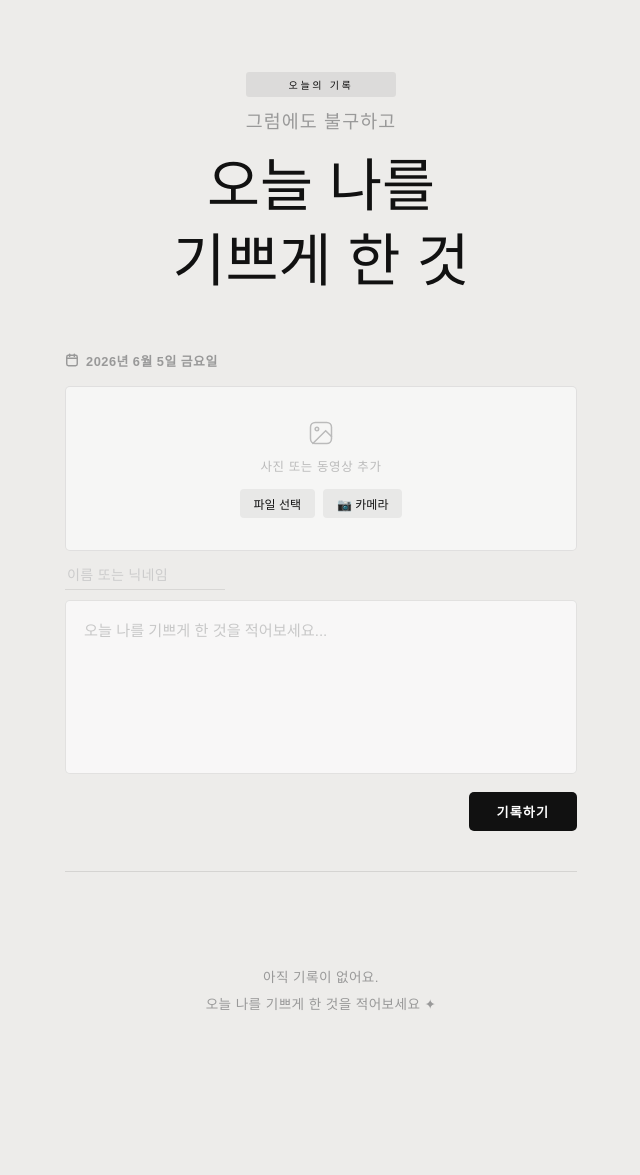
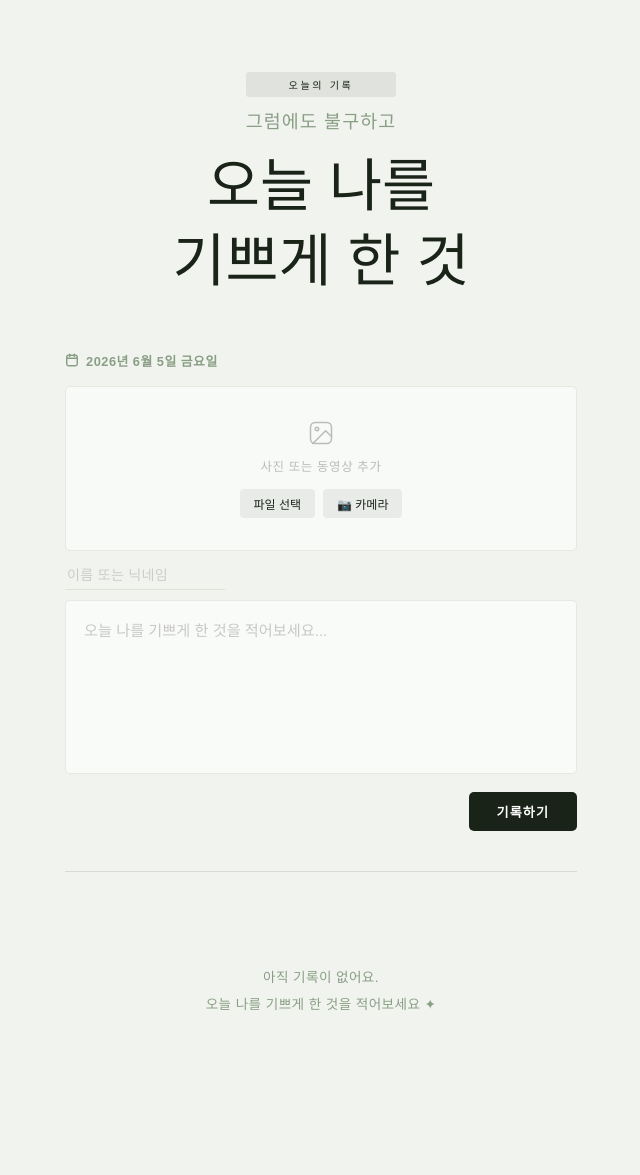
Before and after one commit to mihashin1230-wq/happy-journal, a Flask app: page / in a window 1280 px wide. Shown: the whole page, without its empty margins (319-959 px from the left). Run offline with Flask 3, Linux system fonts and the light colour scheme; data that the repository does not hold is empty; some web fonts are replaced.

Commit message:
color: spring garden palette

```diff
--- a/static/style.css
+++ b/static/style.css
@@ -6,13 +6,13 @@
 }
 
 :root {
-  --bg: #edecea;
+  --bg: #f1f4ee;
   --surface: #ffffff;
-  --text: #111111;
-  --muted: #999999;
-  --accent: #111111;
-  --accent-warm: #b05c38;
-  --border: rgba(0, 0, 0, 0.09);
+  --text: #1a2318;
+  --muted: #8a9e86;
+  --accent: #1a2318;
+  --accent-warm: #5a7a56;
+  --border: rgba(50, 80, 45, 0.1);
   --radius: 5px;
 }
 
@@ -282,7 +282,7 @@ textarea::placeholder { color: #c8c8c8; }
 .date-label:first-child { margin-top: 0; }
 
 .date-label.today {
-  background: var(--text);
+  background: var(--accent-warm);
   color: #fff;
   letter-spacing: 0.22em;
 }
```
